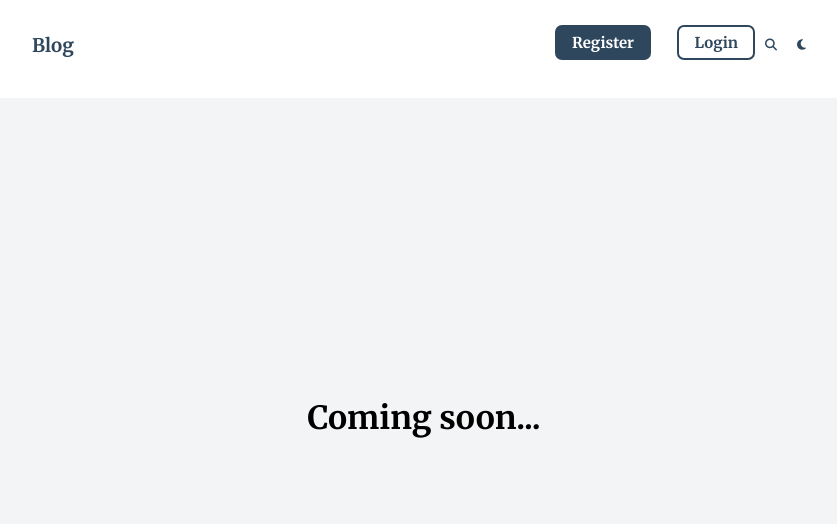
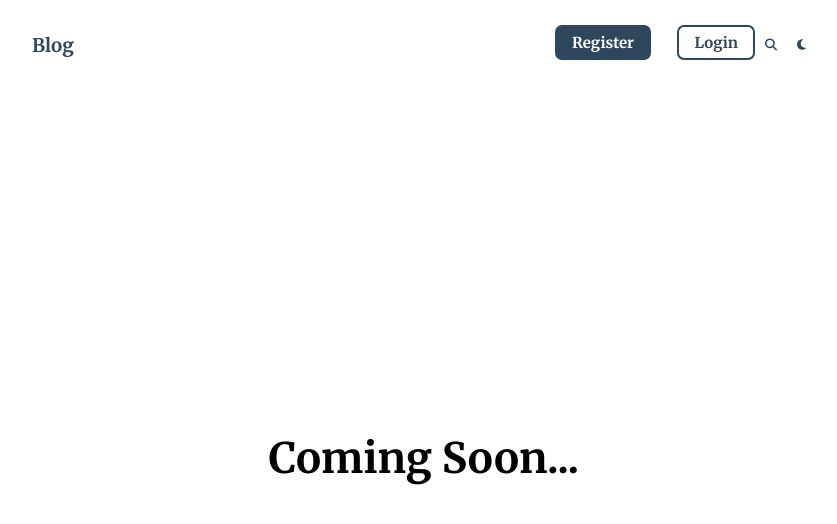
Before and after one commit to FosterSOAsare/blog-app, a React (Create React App) app: page /report in a window 1280 px wide. Shown: the top 524 px of the page, without its empty margins (216-1053 px from the left). Built offline with nearby package versions, Linux system fonts and the light colour scheme; no server answers; the database is empty.

Commit message:
Removing communities

```diff
--- a/src/App.js
+++ b/src/App.js
@@ -5,7 +5,6 @@ import Shared from "./Pages/Shared";
 import Register from "./Pages/Register";
 import Login from "./Pages/Login";
 import Verifications from "./Pages/Verifications/Verifications";
-import Communities from "./Pages/Communities/Communities";
 import Profile from "./Pages/Profile/Profile";
 import Blog from "./Pages/Blog/Blog";
 import { useGlobalContext } from "./context/AppContext";
@@ -18,6 +17,7 @@ import NewSponsorship from "./Pages/Sponsorships/NewSponsorship/NewSponsorship";
 import Requests from "./Pages/Sponsorships/Requests/Requests";
 import Request from "./Pages/Sponsorships/Requests/Request/Request";
 import Notifications from "./Pages/Notifications/Notifications";
+import ComingSoon from "./Pages/ComingSoon/ComingSoon";
 import { useDarkContext } from "./context/DarkContext";
 function LoginRequired({ children }) {
 	const { credentials } = useGlobalContext();
@@ -45,9 +45,7 @@ function App() {
 						<Route path=":blogTitle"  element={<Blog />} ></Route>
 					</Route>
 					<Route path="search" element={<Search />}></Route>
-					<Route path="communities" element={<Communities />}></Route>
-					<Route path="report" element={<Communities />}></Route>
-					<Route path="moderations" element={<Communities />}></Route>
+					<Route path="report" element={<ComingSoon />}></Route>
 					<Route path="sponsorships" >
 						<Route index element={<LoginRequired><Sponsorships /></LoginRequired>}></Route>
 						<Route path="new/:userId" element={<LoginRequired><NewSponsorship /></LoginRequired>}></Route>
--- a/src/App.scss
+++ b/src/App.scss
@@ -12,7 +12,7 @@
 @import "./components/Tipper/Tipper.scss";
 @import "./Pages/Profile/Profile.scss";
 @import "./Pages/Account/Account.scss";
-@import "./Pages/Communities/Communities.scss";
+@import "./Pages/ComingSoon/ComingSoon.scss";
 @import "./Pages/CreateBlog/CreateBlog.scss";
 @import "./Pages/Blog/Blog.scss";
 @import "./Pages/Saved/Saved.scss";
--- /dev/null
+++ b/src/Pages/ComingSoon/ComingSoon.js
@@ -0,0 +1,11 @@
+import React from "react";
+
+const ComingSoon = () => {
+	return (
+		<div className="comingSoon">
+			<h3>Coming Soon...</h3>
+		</div>
+	);
+};
+
+export default ComingSoon;
--- /dev/null
+++ b/src/Pages/ComingSoon/ComingSoon.scss
@@ -0,0 +1,8 @@
+.comingSoon {
+	@include container;
+	height: 90vh;
+	@include flex(center, center);
+	h3 {
+		font-size: 42px;
+	}
+}
--- a/src/Pages/Communities/Communities.js
+++ /dev/null
@@ -1,7 +0,0 @@
-import React from "react";
-
-const Communities = () => {
-	return <main className="communities">Coming soon...</main>;
-};
-
-export default Communities;
--- a/src/Pages/Communities/Communities.scss
+++ /dev/null
@@ -1,12 +0,0 @@
-main.communities {
-	font-weight: bold;
-	background-color: $background2;
-	font-size: 32px;
-}
-
-.dark {
-	main.communities {
-		background-color: $darkBg;
-		color: $darkText1;
-	}
-}
--- a/src/components/Header/DesktopMenu.js
+++ b/src/components/Header/DesktopMenu.js
@@ -32,13 +32,7 @@ const DesktopMenu = ({ username, img_src, balance }) => {
 			<NavLink to="/saved" className="menuItem link">
 				Saved articles
 			</NavLink>
-			<NavLink to={`/communities`} className="menuItem link">
-				Communities
-			</NavLink>
 
-			<NavLink to={`/moderations`} className="menuItem link">
-				Moderation queue
-			</NavLink>
 			<NavLink to={`/sponsorships`} className="menuItem link">
 				Sponsorships
 			</NavLink>
--- a/src/components/Header/Header.js
+++ b/src/components/Header/Header.js
@@ -64,9 +64,7 @@ const Header = () => {
 							{credentials.userId && (
 								<div className="profile__menu">
 									<p>Topics</p>
-									<Link to="/communities" className="link">
-										Communities
-									</Link>
+
 									<Link to="/write" className="link">
 										Write
 									</Link>
```
